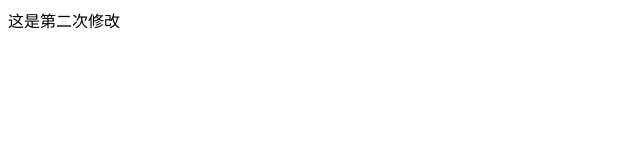
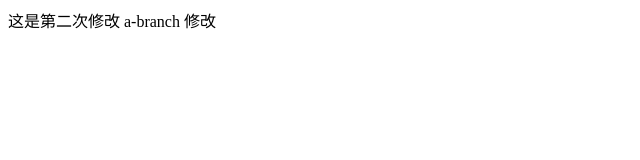
Before and after one commit to juzijun2020/kkb-test, a plain HTML site: page index.html in a window 1280 px wide. Shown: the whole page, without its empty margins (0-640 px from the left). Drawn offline with Linux system fonts and the light colour scheme.

Commit message:
a-branch 第三次修改

```diff
--- a/index.html
+++ b/index.html
@@ -7,5 +7,6 @@
 </head>
 <body>
     这是第二次修改
+    a-branch 修改
 </body>
 </html>
```
